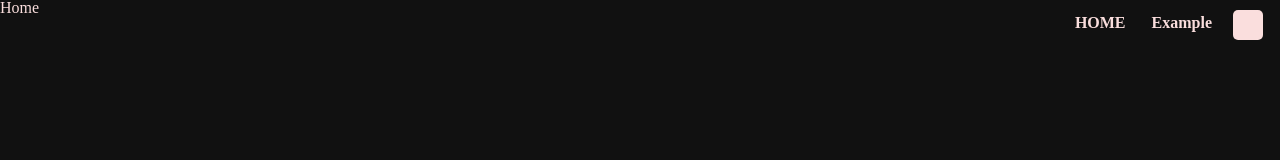
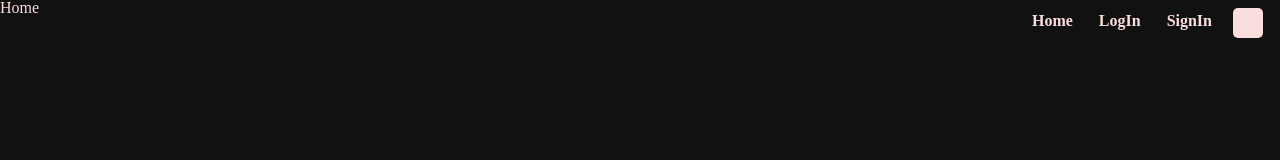
Before and after one commit to pengooseDev/goose_player_2, a Next.js app: page / in a window 1280 px wide. Shown: the top 160 px of the page. Built offline with nearby package versions, Linux system fonts and the light colour scheme.

Commit message:
feat: Nav에 login 및 signIn route 추가

```diff
--- a/partials/Nav/Nav.tsx
+++ b/partials/Nav/Nav.tsx
@@ -7,8 +7,9 @@ const Nav = () => {
     <Container>
       <LeftComponents></LeftComponents>
       <RightComponents>
-        <NavLink value={'HOME'} href={'/'} />
-        <NavLink value={'Example'} href={'#'} />
+        <NavLink value={'Home'} href={'/'} />
+        <NavLink value={'LogIn'} href={'/user/login'} />
+        <NavLink value={'SignIn'} href={'/user/create'} />
         <ToggleBtn />
       </RightComponents>
     </Container>
@@ -23,7 +24,7 @@ const Container = styled.div`
   display: flex;
   justify-content: space-between;
   align-items: center;
-  height: 30px;
+  height: 25px;
 `;
 
 const RightComponents = styled.div`
```
